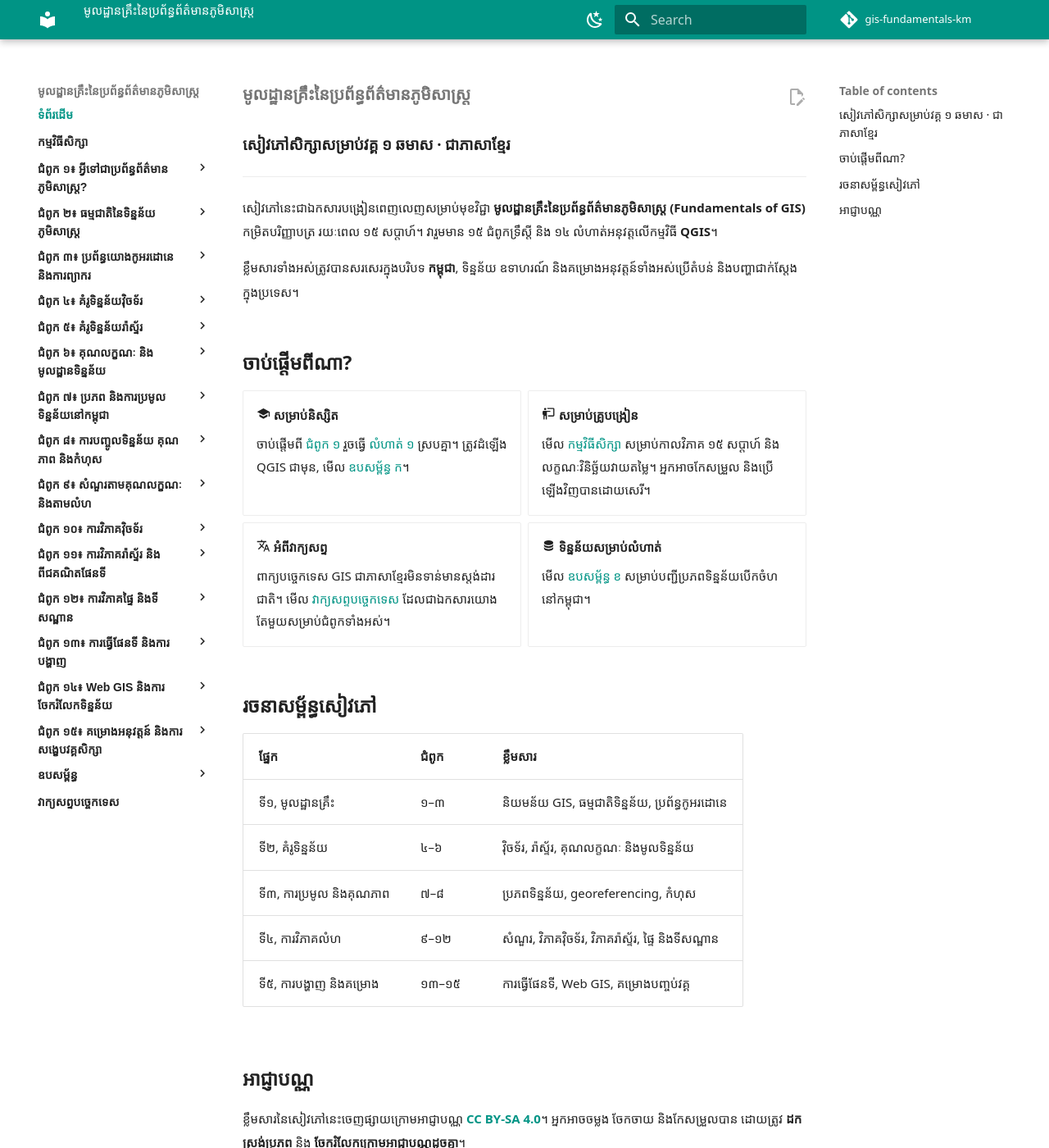
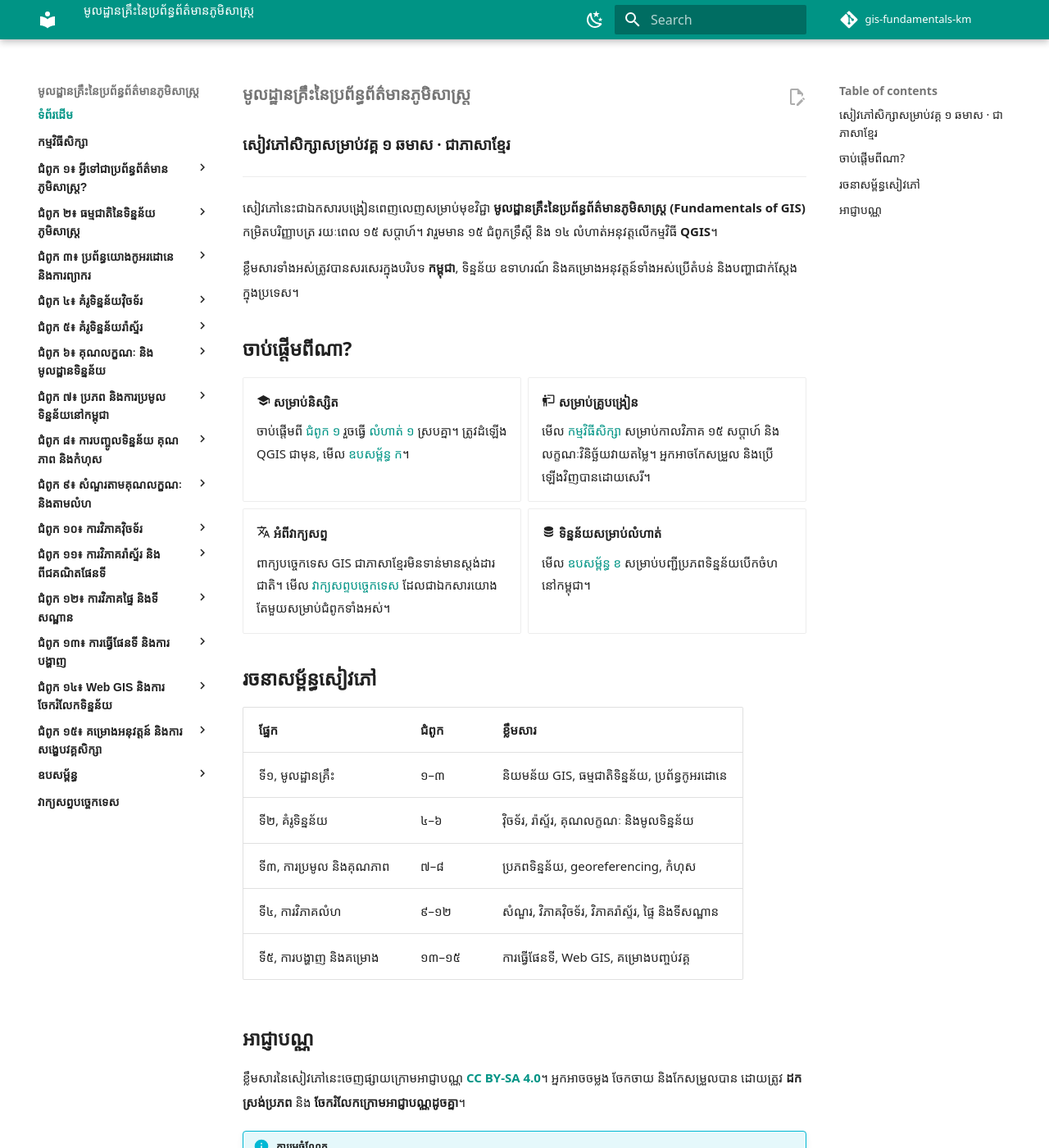
Before and after one commit to khgeo/gis-fundamentals, an MkDocs documentation site: the page built from docs/index.md, in a window 1280 px wide and 1400 px high. Shown: the whole window at 82% size. Built offline with MkDocs 1.6.1 and Material for MkDocs 9.7.7, drawn with Linux system fonts in a browser that asks for light colours; some web fonts are replaced; comment, search, counter and statistics services are not loaded.

Commit message:
Update khmer.css

```diff
--- a/docs/assets/css/khmer.css
+++ b/docs/assets/css/khmer.css
@@ -64,7 +64,7 @@ body, .md-typeset {
   line-height: 1.65;
 }
 .md-typeset h1 { font-size: 1.0rem; }
-.md-typeset h2 { margin-top: 2.2em; }
+.md-typeset h2 { margin-top: 1.5em; }
 
 /* ---- site title ---- */
 .md-header__title, .md-header__topic {
```
